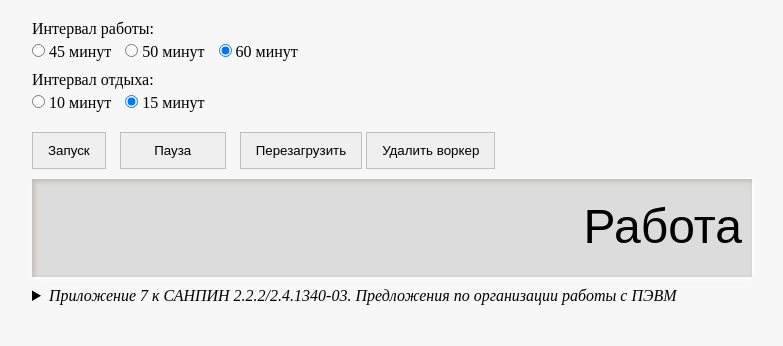
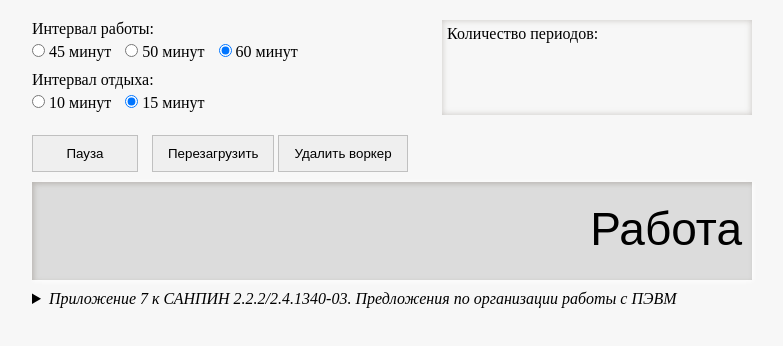
Before and after one commit to Isckatel/timeoff, a website: page app/index.html in a window 1280 px wide. Both pictures are taken after a click on the button "Запуск". Shown: the whole page, without its empty margins (248-1031 px from the left). Drawn offline with nearby package versions, Linux system fonts and the light colour scheme; files that its build step writes are made by us from their sources; a web font is replaced by a local one.

Commit message:
Поле вывода кол. периодов. Скрытие кнопки запуск.

```diff
--- a/app/index.html
+++ b/app/index.html
@@ -7,6 +7,7 @@
     <title>Таймер рабочего времени</title>
   </head>
   <body>
+  <div class="mainbox">
     <form class="workform">
       <p class="marginbot5">Интервал работы:</p>
       <input type="radio" name="timework" value="1" id="timework45">
@@ -21,6 +22,11 @@
       <input type="radio" name="timebreak" value="15" id="timebreak15" checked>
       <label for="timebreak15">15 минут</label>
     </form>
+    <div id="countPeriod">
+      Количество периодов:
+    </div>
+  </div>
+
   <div class="butbox">
     <button id="button" class="buttons">Запуск</button>
     <button id="pause" class="buttons">Пауза</button>
--- a/app/js/main.js
+++ b/app/js/main.js
@@ -5,7 +5,9 @@ let timeBreak = 0;
 let audio = document.getElementsByTagName("audio")[0];
 var myWorker = new Worker("js/worker.js");
 myWorker.addEventListener('error', onError, false);
-countErr=0;
+let countErr=0;
+let countJob=0;
+let countBreak=0;
 let numTimer = 1;//номер таймера 1-работа 2-отдых
 let stop = false;
 let sentstop = false;
@@ -21,6 +23,7 @@ $("#button").on("click",function(){
     $('#type').html('Работа');
     $("#pause").css("display","inline-block");
     $("#reload").css("display","inline-block");
+    $("#button").css("display","none");
     console.log('Строкой выше запустили воркер');
   } else {
     alert('Вашем браузере не поддерживается работа Веб-воркеров. Работа приложения не возможна.');
@@ -48,11 +51,19 @@ $("#reload").on("click",function(){
   window.location.reload();
 });
 
+//Событие ответа от воркера
 myWorker.onmessage = function(e) {
   console.log('Ответ от воркера: ' + e.data[0]);
   if (e.data[0] == 'end') {
     $('#timer').html('0:00');
+    if (numTimer==1) countJob++; else countErr++;
     audio.play();
+    //let count = numTimer==1?countJob:countErr;
+    let str = numTimer==1?"Работа ":"Отдых ";
+    $('#countPeriod').append("<br>" + (numTimer==1?countJob:countErr) + ". "
+      + (numTimer==1?"Работа ":"Отдых ")
+      + new Date().getHours()+":"+new Date().getMinutes()+":"+new Date().getSeconds()
+    );
     if (numTimer == 1) {
       console.log('Нужен новый воркер отдыха');
       myWorker.postMessage([timeBreak]);
@@ -74,10 +85,12 @@ myWorker.onmessage = function(e) {
   }
 }
 
+//Удаление воркера
 $("#delete").on("click",function(){
   myWorker.terminate();
 });
 
+//Обработка ошибки воркера
 function onError(e) {
   console.log('Строка: ' + e.lineno);
   console.log('В: ' + e.filename);
--- a/app/scss/main.scss
+++ b/app/scss/main.scss
@@ -14,12 +14,25 @@ body {
   background: #f7f7f7;
 }
 
-.workform {
+.mainbox {
   width: 720px;
   margin: 20px auto;
-  label {margin-right: 10px}
-  .marginbot5 {margin-bottom: 5px}
-  .margintop10 {margin: 10px 0 5px}
+  display: flex;
+  justify-content: space-between;
+  align-items: flex-start;
+  .workform {
+    flex-basis: 300px;
+    label {margin-right: 10px}
+    .marginbot5 {margin-bottom: 5px}
+    .margintop10 {margin: 10px 0 5px}
+  }
+  #countPeriod {
+    flex-basis: 300px;
+    height: 85px;
+    box-shadow: inset 0 0 6px rgba(154, 147, 140, 0.5);
+    overflow-y: auto;
+    padding: 5px;
+  }
 }
 
 .info {
@@ -41,13 +54,13 @@ body {
 }
 
 #pause {
-  margin-left: 10px;
+  //margin-left: 10px;
   width: 106px;
   display: none;
 }
 
 #continue {
- margin-left: 10px;
+ //margin-left: 10px;
  width: 106px;
  display: none;
 }
@@ -70,7 +83,10 @@ body {
    box-shadow: inset 2px 2px 5px rgba(154, 147, 140, 0.5), 1px 1px 5px rgba(255, 255, 255, 1);
   #timer{
     margin-left: 10px;
-    margin-top: 8px;
+    margin-top: 4px;
   }
-  #type{margin-right: 10px;}
+  #type{
+    margin-right: 10px;
+    font-size: 46px;
+  }
 }
```
Lines whose indentation alone changed are shown as unchanged.
